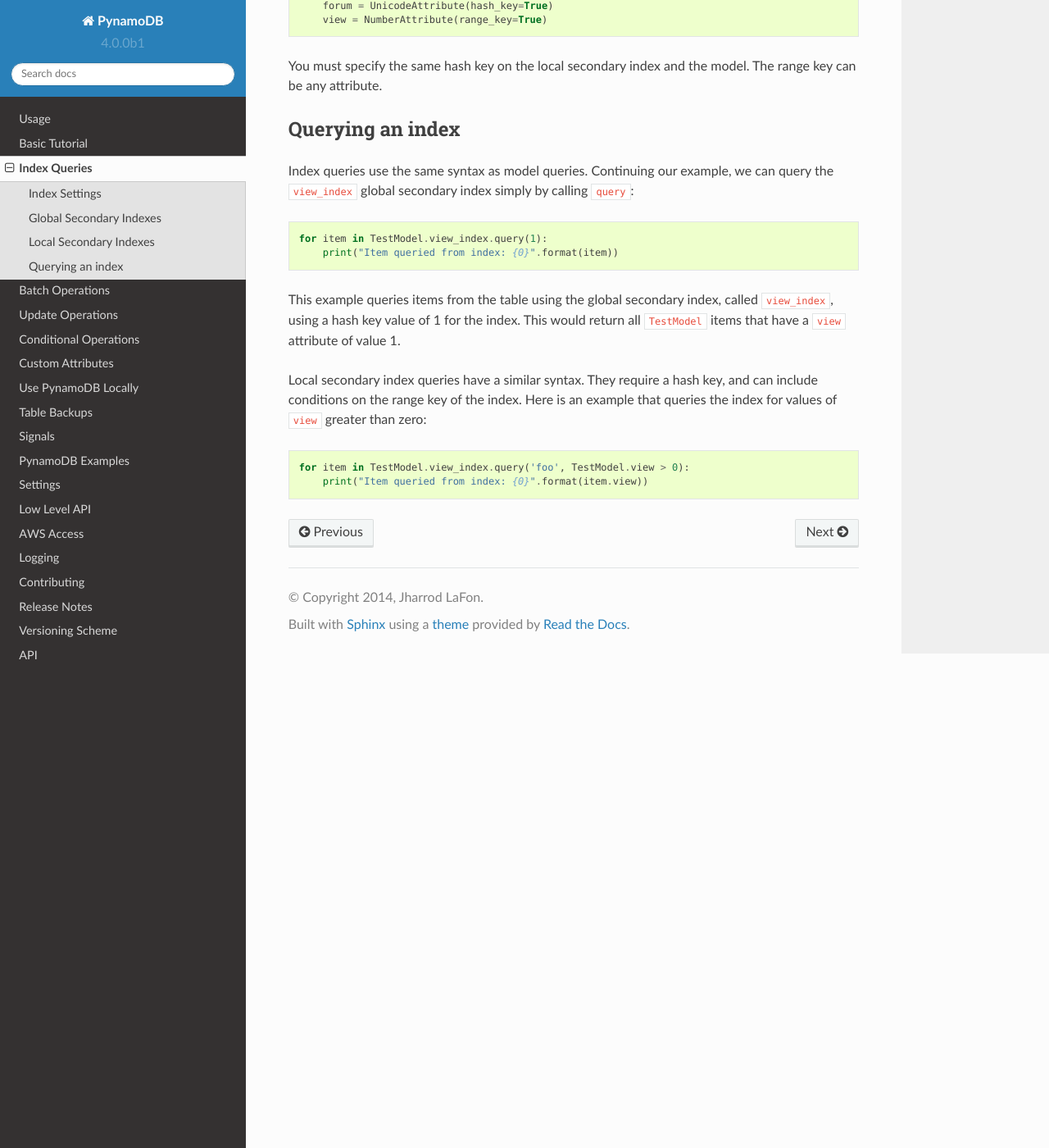
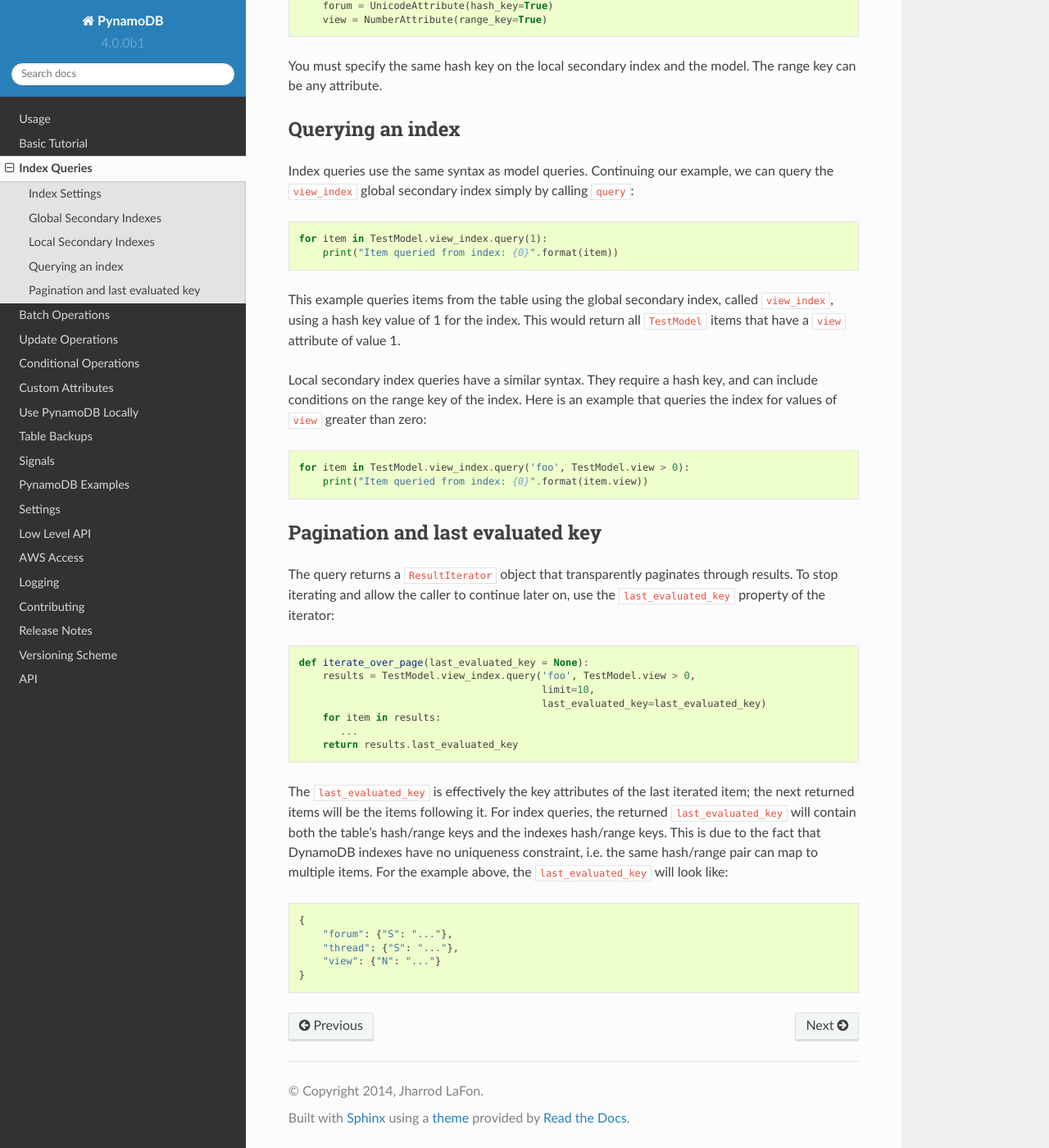
Before and after one commit to pynamodb/PynamoDB, a Sphinx documentation site: the page built from docs/indexes.rst, in a window 1280 px wide and 1400 px high, scrolled down 1830 px. Shown: the whole window at 82% size. Built offline with Sphinx 7.4.7 and the Read the Docs theme 2.0.0, drawn with Linux system fonts in a browser that asks for light colours.

Commit message:
Document last_evaluated_key in index queries (#625)

```diff
--- a/docs/indexes.rst
+++ b/docs/indexes.rst
@@ -120,3 +120,31 @@ range key of the index. Here is an example that queries the index for values of
 
     for item in TestModel.view_index.query('foo', TestModel.view > 0):
         print("Item queried from index: {0}".format(item.view))
+
+
+Pagination and last evaluated key
+^^^^^^^^^^^^^^^^^^^^^^^^^^^^^^^^^
+
+The query returns a ``ResultIterator`` object that transparently paginates through results.
+To stop iterating and allow the caller to continue later on, use the ``last_evaluated_key`` property
+of the iterator:
+
+.. code-block:: python
+
+   def iterate_over_page(last_evaluated_key = None):
+       results = TestModel.view_index.query('foo', TestModel.view > 0,
+                                            limit=10,
+                                            last_evaluated_key=last_evaluated_key)
+       for item in results:
+          ...
+       return results.last_evaluated_key
+
+The ``last_evaluated_key`` is effectively the key attributes of the last iterated item; the next returned items will be the items following it. For index queries, the returned ``last_evaluated_key`` will contain both the table's hash/range keys and the indexes hash/range keys. This is due to the fact that DynamoDB indexes have no uniqueness constraint, i.e. the same hash/range pair can map to multiple items. For the example above, the ``last_evaluated_key`` will look like:
+
+.. code-block:: python
+
+    {
+        "forum": {"S": "..."},
+        "thread": {"S": "..."},
+        "view": {"N": "..."}
+    }
```
